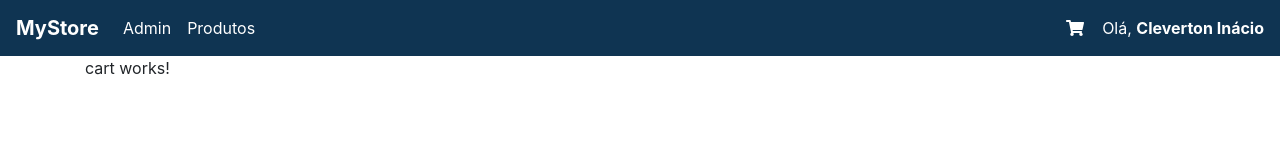
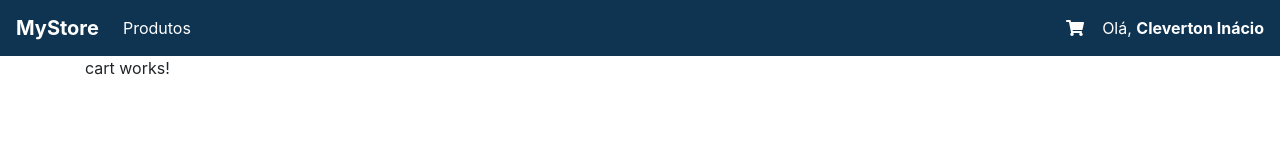
Before and after one commit to Clevinacio/mystore-front, an Angular app: page /cart in a window 1280 px wide. Shown: the top 160 px of the page. Built offline with nearby package versions, Linux system fonts and the light colour scheme.

Commit message:
#10 atualiza layout

```diff
--- a/src/app/layout/layout.component.html
+++ b/src/app/layout/layout.component.html
@@ -8,11 +8,10 @@
     <div [ngbCollapse]="isMenuCollapsed" class="collapse navbar-collapse">
         <ul class="navbar-nav mr-auto mt-2 mt-lg-0">
             <li class="nav-item active">
-                <a class="nav-link" href="#" (click)="isMenuCollapsed = true">Admin<span
-                        class="sr-only">(current)</span></a>
-            </li>
-            <li class="nav-item active">
-                <a class="nav-link" routerLink="products" (click)="isMenuCollapsed = true">Produtos</a>
+                <a class="nav-link" routerLink="products" (click)="isMenuCollapsed = true">Produtos
+                    <span class="sr-only">(current)</span>
+                </a>
+
             </li>
         </ul>
 
```
